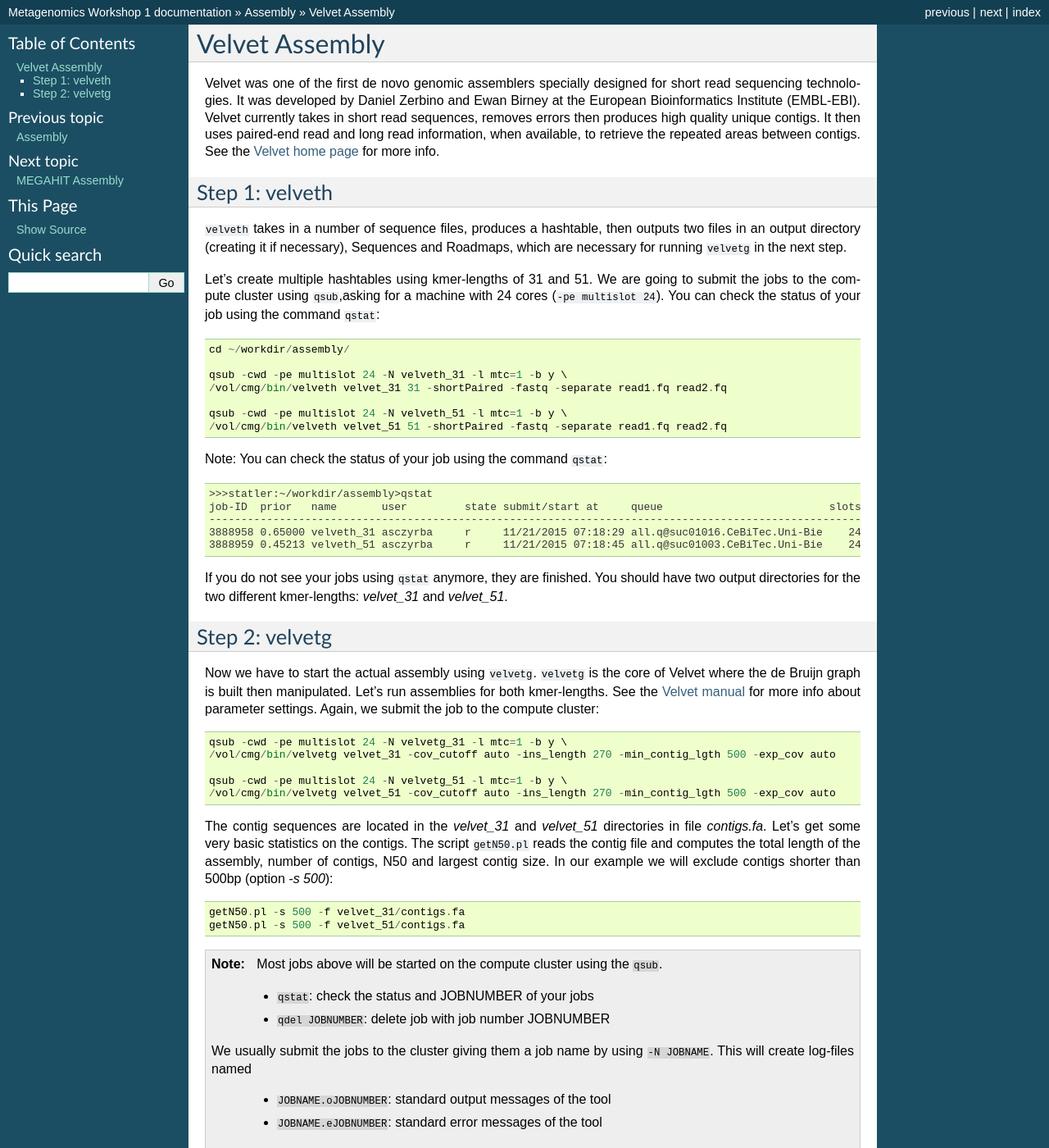
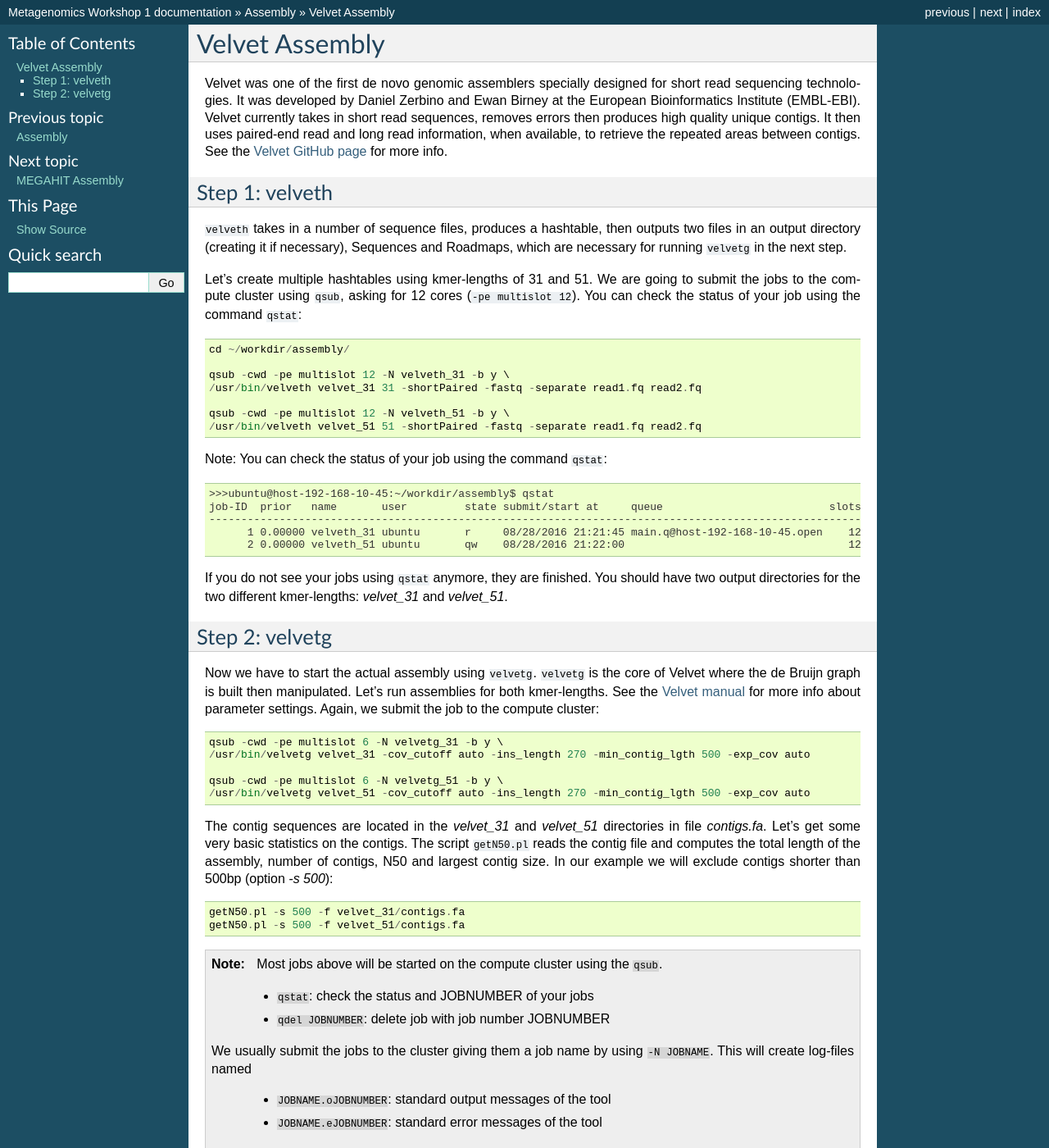
Before and after one commit to metagenomics/metagenomics-workshop, a Sphinx documentation site: the page built from docs/assembly/velvet.rst, in a window 1280 px wide and 1400 px high. Shown: the whole window at 82% size. Built offline with Sphinx 7.4.7, drawn with Linux system fonts in a browser that asks for light colours.

Commit message:
openstack version

```diff
--- a/docs/assembly/velvet.rst
+++ b/docs/assembly/velvet.rst
@@ -1,7 +1,14 @@
 Velvet Assembly
 ===============
 
-Velvet was one of the first de novo genomic assemblers specially designed for short read sequencing technologies. It was  developed by Daniel Zerbino and Ewan Birney at the European Bioinformatics Institute (EMBL-EBI). Velvet currently takes in short read sequences, removes errors then produces high quality unique contigs. It then uses paired-end read and long read information, when available, to retrieve the repeated areas between contigs. See the `Velvet home page <https://www.ebi.ac.uk/~zerbino/velvet/>`_ for more info.
+Velvet was one of the first de novo genomic assemblers specially
+designed for short read sequencing technologies. It was developed by
+Daniel Zerbino and Ewan Birney at the European Bioinformatics
+Institute (EMBL-EBI). Velvet currently takes in short read sequences,
+removes errors then produces high quality unique contigs. It then uses
+paired-end read and long read information, when available, to retrieve
+the repeated areas between contigs. See the `Velvet GitHub page
+<https://github.com/dzerbino/velvet>`_ for more info.
 
 Step 1: velveth
 ---------------
@@ -9,39 +16,39 @@
 outputs two files in an output directory (creating it if necessary), Sequences
 and Roadmaps, which are necessary for running ``velvetg`` in the next step.
 
-Let's create multiple hashtables using kmer-lengths of 31 and 51. We are going to
-submit the jobs to the compute cluster using ``qsub``,asking for a machine with
-24 cores (``-pe multislot 24``). You can check the status of your job using the
-command ``qstat``::
+Let's create multiple hashtables using kmer-lengths of 31 and 51. We
+are going to submit the jobs to the compute cluster using ``qsub``,
+asking for 12 cores (``-pe multislot 12``). You can check the status
+of your job using the command ``qstat``::
 
   cd ~/workdir/assembly/
 
-  qsub -cwd -pe multislot 24 -N velveth_31 -l mtc=1 -b y \
-  /vol/cmg/bin/velveth velvet_31 31 -shortPaired -fastq -separate read1.fq read2.fq
+  qsub -cwd -pe multislot 12 -N velveth_31 -b y \
+  /usr/bin/velveth velvet_31 31 -shortPaired -fastq -separate read1.fq read2.fq
 
-  qsub -cwd -pe multislot 24 -N velveth_51 -l mtc=1 -b y \
-  /vol/cmg/bin/velveth velvet_51 51 -shortPaired -fastq -separate read1.fq read2.fq
+  qsub -cwd -pe multislot 12 -N velveth_51 -b y \
+  /usr/bin/velveth velvet_51 51 -shortPaired -fastq -separate read1.fq read2.fq
 
 Note: You can check the status of your job using the command ``qstat``::
 
-  >>>statler:~/workdir/assembly>qstat
+  >>>ubuntu@host-192-168-10-45:~/workdir/assembly$ qstat
   job-ID  prior   name       user         state submit/start at     queue                          slots ja-task-ID
   -----------------------------------------------------------------------------------------------------------------
-  3888958 0.65000 velveth_31 asczyrba     r     11/21/2015 07:18:29 all.q@suc01016.CeBiTec.Uni-Bie    24
-  3888959 0.45213 velveth_51 asczyrba     r     11/21/2015 07:18:45 all.q@suc01003.CeBiTec.Uni-Bie    24
+        1 0.00000 velveth_31 ubuntu       r     08/28/2016 21:21:45 main.q@host-192-168-10-45.open    12
+        2 0.00000 velveth_51 ubuntu       qw    08/28/2016 21:22:00                                   12
 
 If you do not see your jobs using ``qstat`` anymore, they are finished.
 You should have two output directories for the two different kmer-lengths: `velvet_31` and `velvet_51`.
 
 Step 2: velvetg
 ---------------
-Now we have to start the actual assembly using ``velvetg``. ``velvetg`` is the core of Velvet where the de Bruijn graph is built then manipulated. Let's run assemblies for both kmer-lengths. See the `Velvet manual <https://www.ebi.ac.uk/~zerbino/velvet/Manual.pdf>`_ for more info about parameter settings. Again, we submit the job to the compute cluster::
+Now we have to start the actual assembly using ``velvetg``. ``velvetg`` is the core of Velvet where the de Bruijn graph is built then manipulated. Let's run assemblies for both kmer-lengths. See the `Velvet manual <https://github.com/dzerbino/velvet/blob/master/Manual.pdf>`_ for more info about parameter settings. Again, we submit the job to the compute cluster::
 
-  qsub -cwd -pe multislot 24 -N velvetg_31 -l mtc=1 -b y \
-  /vol/cmg/bin/velvetg velvet_31 -cov_cutoff auto -ins_length 270 -min_contig_lgth 500 -exp_cov auto
+  qsub -cwd -pe multislot 6 -N velvetg_31 -b y \
+  /usr/bin/velvetg velvet_31 -cov_cutoff auto -ins_length 270 -min_contig_lgth 500 -exp_cov auto
 
-  qsub -cwd -pe multislot 24 -N velvetg_51 -l mtc=1 -b y \
-  /vol/cmg/bin/velvetg velvet_51 -cov_cutoff auto -ins_length 270 -min_contig_lgth 500 -exp_cov auto
+  qsub -cwd -pe multislot 6 -N velvetg_51 -b y \
+  /usr/bin/velvetg velvet_51 -cov_cutoff auto -ins_length 270 -min_contig_lgth 500 -exp_cov auto
 
 The contig sequences are located in the `velvet_31` and `velvet_51` directories in file `contigs.fa`. Let's get some very basic statistics on the contigs. The script ``getN50.pl`` reads the contig file and computes the total length of the assembly, number of contigs, N50 and largest contig size. In our example we will exclude contigs shorter than 500bp (option `-s 500`)::
 
```
